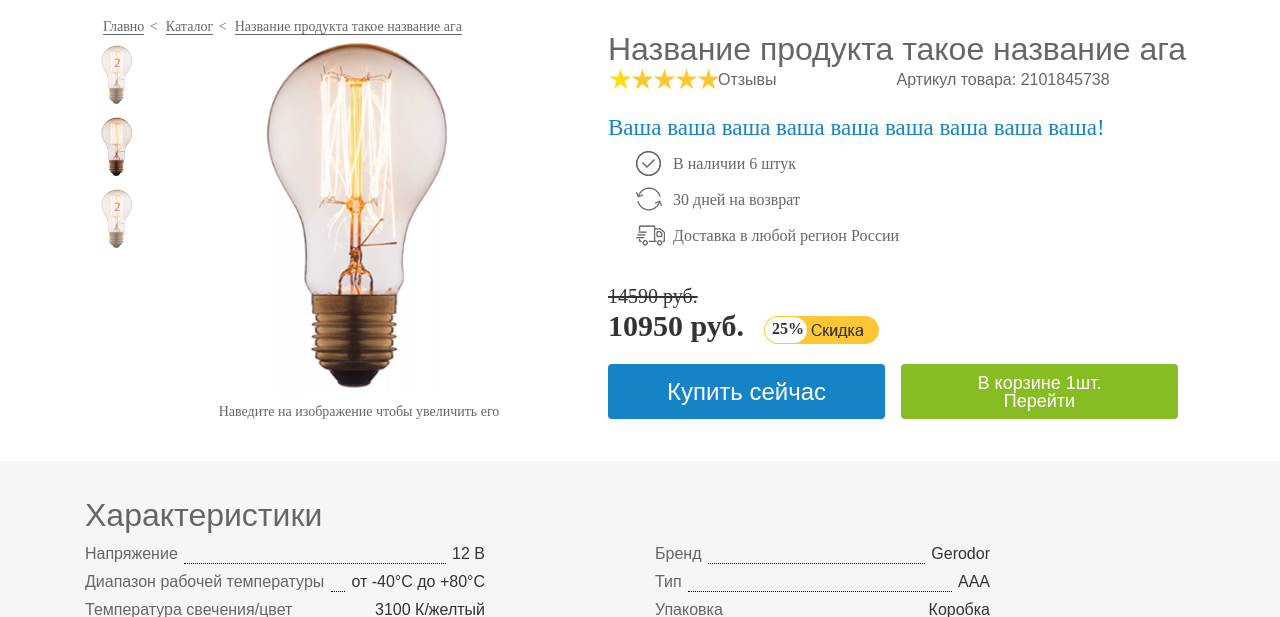
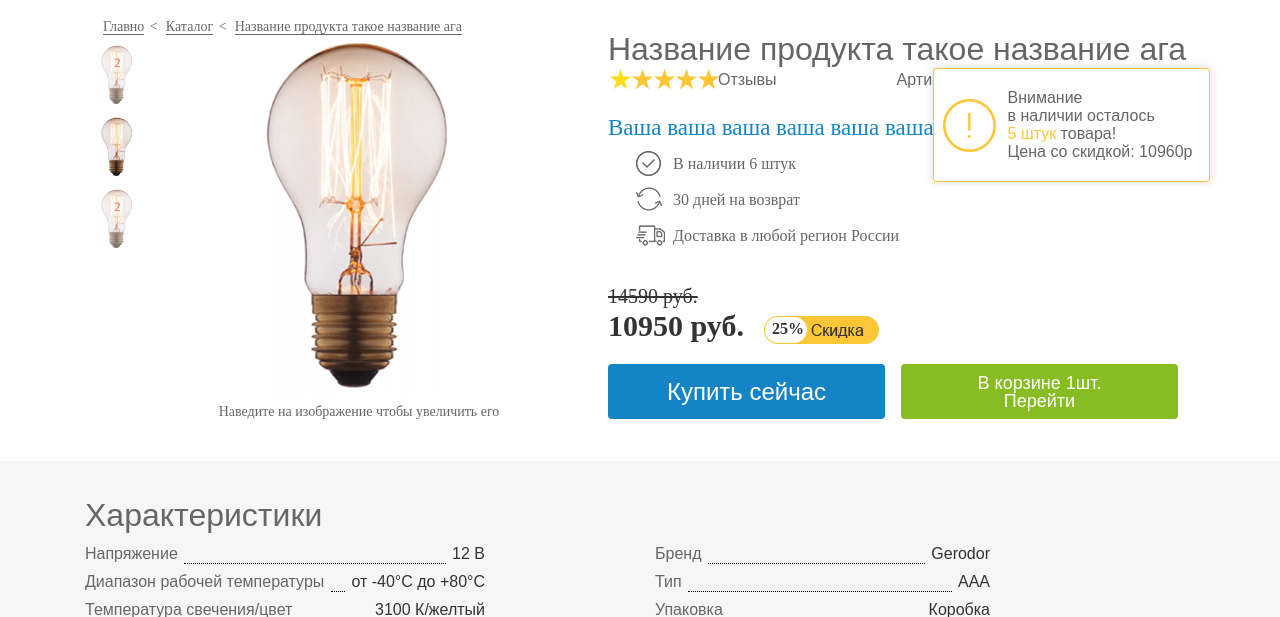
Before and after one commit to rbyea/work, a plain HTML site: page index.html in a window 1280 px wide. Shown: the part 141-758 px from the top of the page. Drawn offline with nearby package versions, Linux system fonts and the light colour scheme.

Commit message:
сделал всплывающее окно "внимание" через 3 секунды (для примера, ваще нужно 1минуту)

```diff
--- a/index.html
+++ b/index.html
@@ -18,6 +18,7 @@
     <div class="container header-botton">
       <div class="row vertical-aling">
         <div class="col-xl-3 col-lg-3 col-md-5 col-sm-5 col-5">
+
           <div class="header-box">
             <div class="header-box__image">
               <img src="img/header/logo.png" alt="logo">
@@ -148,6 +149,24 @@
         <div class="col-xl-7 col-md-6 col-sm-6 col-12">
           <div class="home-content">
             <h2 class="home-content__title">Название продукта такое название ага</h2>
+            <div class="warning warning-close">
+              <div class="warning-content">
+                <div class="warning-content__image">
+                  <img src="img/home/warning.png" alt="warning">
+                </div>
+                <div class="warning-content__text">
+                  <div class="warning-content__text_title">
+                    Внимание
+                  </div>
+                  <div class="warning-content__text_subtitle">
+                    в наличии осталось<br><span class="warning-col">5 штук</span> товара!
+                  </div>
+                  <div class="warning-content__text_price">
+                    Цена со скидкой: <span class="warning-span"></span>10960р
+                  </div>
+                </div>
+              </div>
+            </div>
             <div class="home-content__assessment">
               <div class="home-content__assessment_rating">
                 <div class="rating">
--- a/js/js.js
+++ b/js/js.js
@@ -91,6 +91,10 @@ $(document).ready(function(){
 //прилипающеее меню
 	var sticky = new Sticky('.sticky');
 
+	$(".warning-close").hide();
+
+	$('.warning').fadeOut().delay(3000).fadeIn();
+
 }); // end jquery
 
 //rating js
--- a/sass/_header.sass
+++ b/sass/_header.sass
@@ -84,6 +84,29 @@
 .header-botton
   padding-bottom: 16px
 
-
 .sticky
   z-index: 99
+
+.warning
+  box-shadow: 0 0 8px 1px rgba(0, 0, 0, 0.13)
+  border-radius: 4px
+  border: 1px solid #fdc635
+  background-color: #ffffff
+  position: absolute
+  z-index: 97
+  right: 0
+  padding: 20px 15px 20px 8px
+  width: 277px
+  font-size: 16px
+  line-height: 18px
+  font-weight: 400
+  &-col
+    color: #fdc635
+  &-span
+    font-weight: 700
+  &-content
+    display: flex
+    justify-content: center
+    align-items: center
+    &__image
+      margin-right: 11px
```
Also changed, not shown: css/main.css, img/home/warning.png (added), 1 other file.
